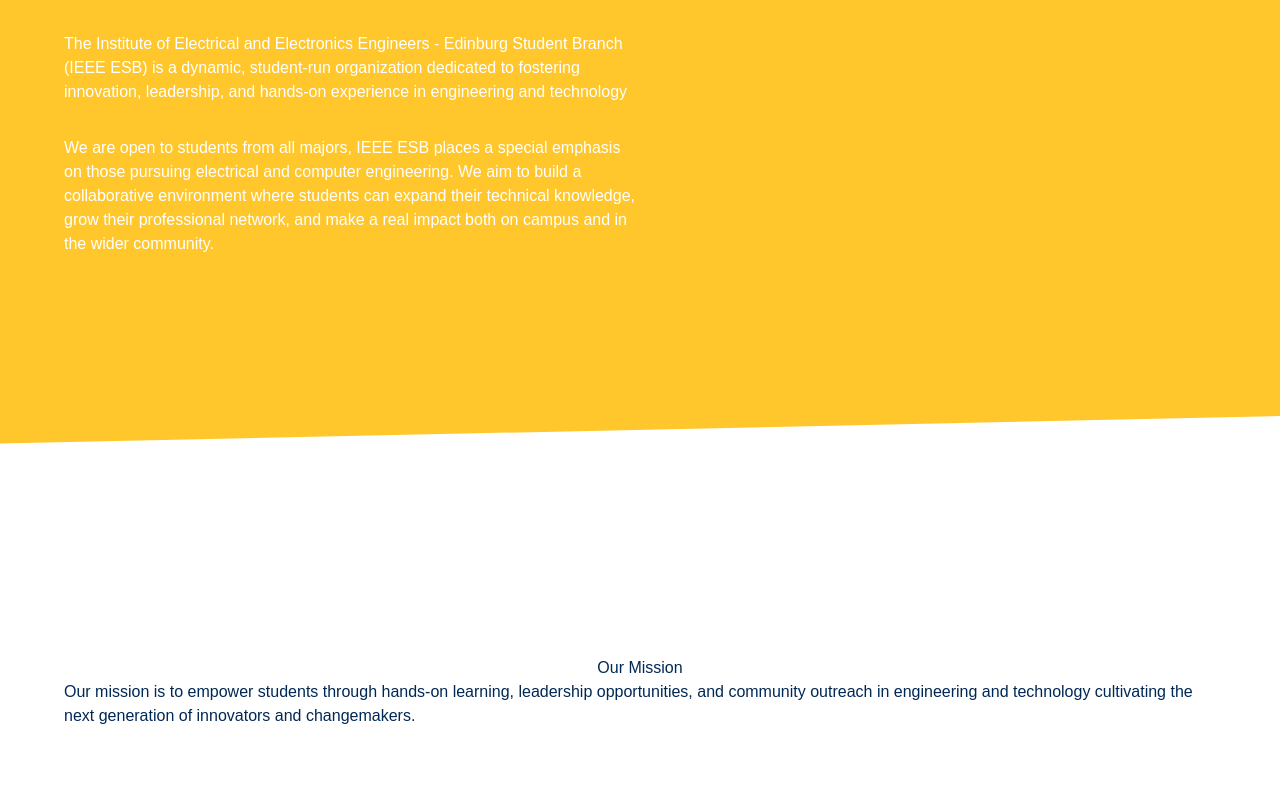
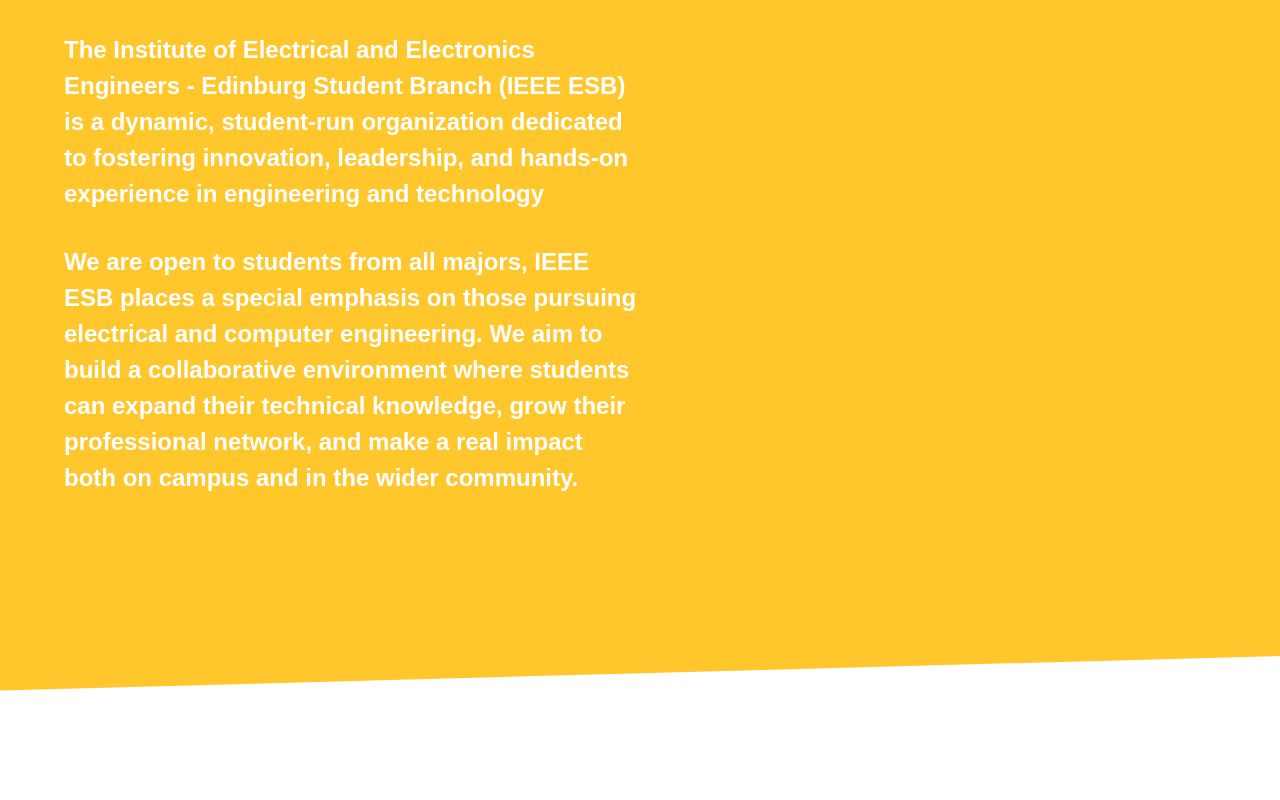
Before and after one commit to IEEE-ESB/R5-Conference-Website, a Next.js app: page /about in a window 1280 px wide. Shown: the part 400-1200 px from the top of the page. Built offline with nearby package versions, Linux system fonts and the light colour scheme.

Commit message:
mission styling

```diff
--- a/app/about/page.module.css
+++ b/app/about/page.module.css
@@ -9,6 +9,21 @@
 
 .aboutContainer p {
 	margin-top: 2rem;
+	font-size: 24px;
+	font-weight: 600;
+}
+
+.missionTitle {
+	width: 100%;
+	font-size: 48px;
+	font-weight: 800;
+	margin-bottom: 2rem;
+}
+
+.missionContent {
+	width: 100%;
+	font-size: 24px;
+	font-weight: 600;
 }
 
 .valuesContainer {
```
